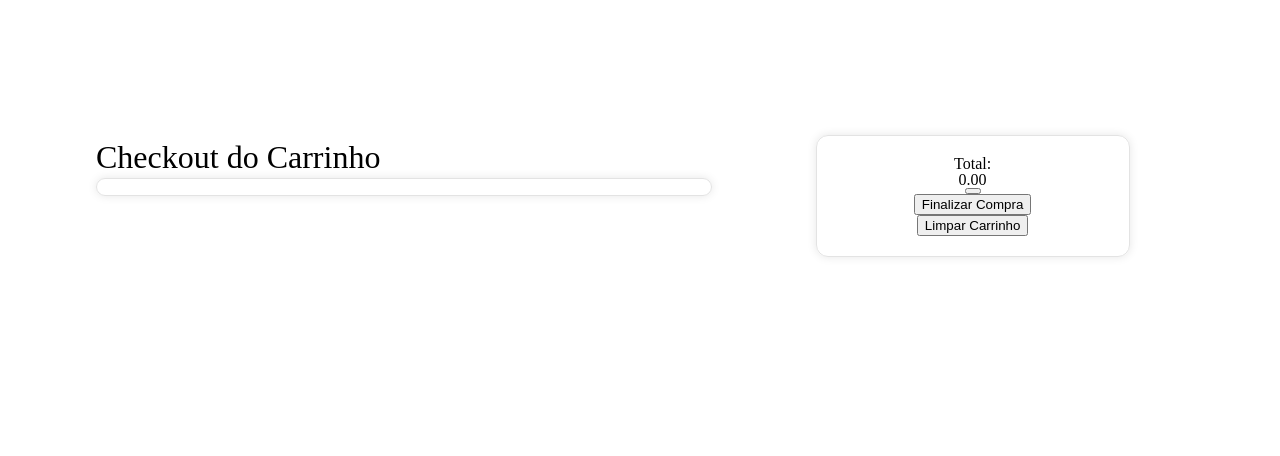
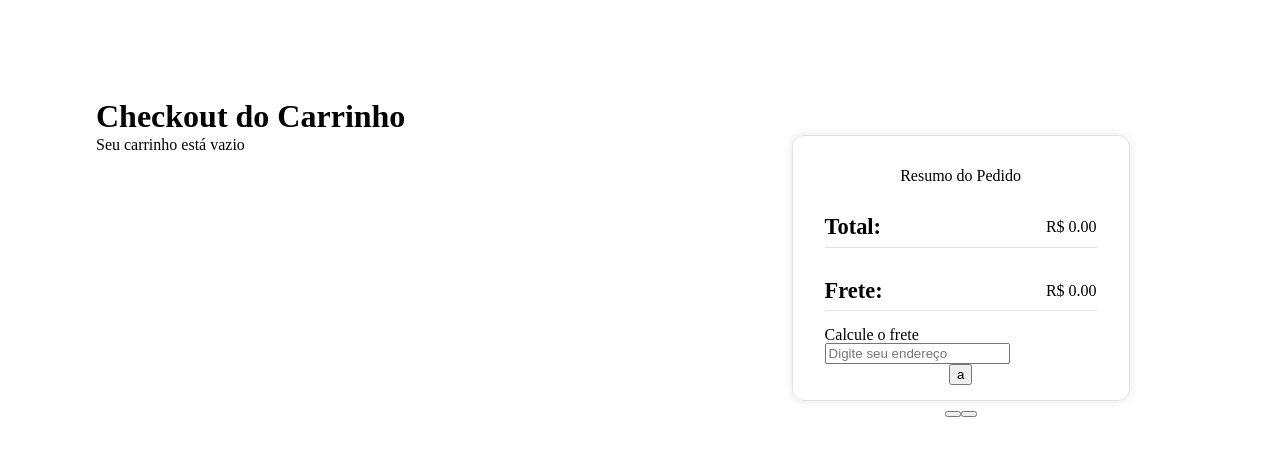
Before and after one commit to luisfr364/projeto-integrador-intermediario, a React (Vite) app: page /CheckoutCarrinho in a window 1280 px wide. Shown: the top 456 px of the page. Built offline with nearby package versions, Linux system fonts and the light colour scheme.

Commit message:
Refactor CheckoutCarrinho: improve layout, add empty cart message, and implement freight calculation

```diff
--- a/src/App.jsx
+++ b/src/App.jsx
@@ -3,7 +3,6 @@ import './index.css';
 import AddNoCarrinhoBtn from './components/AddNoCarrinhoBtn/AddNoCarrinhoBtn';
 import CarrinhoBtn from './components/CarrinhoBtn/CarrinhoBtn';
 import { CarrinhoProvider } from './context/CarrinhoContext';
-import CheckoutCarrinho from './pages/CheckoutCarrinho/CheckoutCarrinho';
 
 function App() {
   return (
--- a/src/pages/CheckoutCarrinho/CheckoutCarrinho.jsx
+++ b/src/pages/CheckoutCarrinho/CheckoutCarrinho.jsx
@@ -1,3 +1,4 @@
+import { useState } from 'react';
 import useProdutosLocalStorage from '../../hooks/useProdutosLocalStorage';
 import RemoveAdicionaBtn from '../../components/reusable/removeAdicionaBtn/RemoveAdicionaBtn';
 import styles from './CheckoutCarrinho.module.css';
@@ -11,11 +12,18 @@ function CheckoutCarrinho() {
     diminuiQuantidadeProduto,
   } = useProdutosLocalStorage();
 
+  const [cep, setCep] = useState('');
+  const [precoFrete, setPrecoFrete] = useState(0);
+
   return (
     <div className={styles.checkoutContainer}>
       <div className={styles.tituloListaContainer}>
         <h1 className={styles.tituloPagina}>Checkout do Carrinho</h1>
-
+        {produtos.length === 0 ? (
+          <div className={styles.emptyCart}>
+            <h2>Seu carrinho está vazio</h2>
+          </div>
+        ) : (
           <ul className={styles.lista}>
             {produtos != null &&
               produtos.map((produto) => (
@@ -28,10 +36,14 @@ function CheckoutCarrinho() {
                 />
               ))}
           </ul>
+        )}
       </div>
       <div className={styles.resumoPedidoContainer}>
+        <h2 className={styles.tituloResumo}>Resumo do Pedido</h2>
+        <div className={styles.resumoPedidoTotalContainer}>
           <h4>Total: </h4>
           <span>
+            R${' '}
             {produtos
               .reduce(
                 (accumulator, current) =>
@@ -40,9 +52,28 @@ function CheckoutCarrinho() {
               )
               .toFixed(2)}
           </span>
+        </div>
+
+        <div className={styles.resumoPedidoTotalContainer}>
+          <h4>Frete: </h4>
+          <span>R$ {precoFrete > 0 ? precoFrete.toFixed(2) : '0.00'}</span>
+        </div>
+        <div className={styles.calculaFreteContainer}>
+          <div className={styles.inputEnderecoContainer}>
+            <label htmlFor="cep">Calcule o frete</label>
+            <input
+              id="cep"
+              type="text"
+              placeholder="Digite seu endereço"
+              className={styles.inputEndereco}
+            />
+          </div>
+          <button onClick={() => setPrecoFrete(Math.random() * 100)}>a</button>
+        </div>
+        <div>
           <button></button>
-        <button className={styles.btnFinalizarCompra}>Finalizar Compra</button>
-        <button className={styles.btnLimparCarrinho}>Limpar Carrinho</button>
+          <button></button>
+        </div>
       </div>
     </div>
   );
--- a/src/pages/CheckoutCarrinho/CheckoutCarrinho.module.css
+++ b/src/pages/CheckoutCarrinho/CheckoutCarrinho.module.css
@@ -3,6 +3,7 @@
   margin: 10svh auto;
   display: flex;
   flex-direction: row;
+  align-items: flex-start;
   justify-content: space-between;
   padding: 20px;
 }
@@ -18,6 +19,7 @@
 
 .tituloPagina {
   font-size: 2rem;
+  font-weight: 600;
   margin-bottom: 5px;
 }
 
@@ -36,14 +38,51 @@
 
 .resumoPedidoContainer {
   width: 25%;
+  height: 25svh;
+  padding: 2em;
   margin-right: 5%;
   margin-top: 2.2rem;
   display: flex;
   flex-direction: column;
   align-items: center;
   justify-content: start;
-  padding: 20px;
+  gap: 1em;
+
   box-shadow: 0 0 10px rgba(0, 0, 0, 0.1);
   border: #e3e3e3 solid 1px;
   border-radius: 12px;
 }
+
+.resumoPedidoTotalContainer {
+  width: 100%;
+  display: flex;
+  margin-top: 1em;
+  padding-bottom: 8px;
+
+  flex-direction: row;
+  align-items: center;
+  justify-content: space-between;
+  border-bottom: 1px solid #e3e3e3;
+}
+
+.resumoPedidoTotalContainer > h4 {
+  font-size: 1.4rem;
+  font-weight: 600;
+  margin-right: 10px;
+}
+
+.calculaFreteContainer {
+  width: 100%;
+  display: flex;
+  flex-direction: column;
+  align-items: center;
+  justify-content: center;
+}
+
+.inputEnderecoContainer {
+  width: 100%;
+  display: flex;
+  flex-direction: column;
+  align-items: start;
+  justify-content: center;
+}
```
Lines whose indentation alone changed are shown as unchanged.
